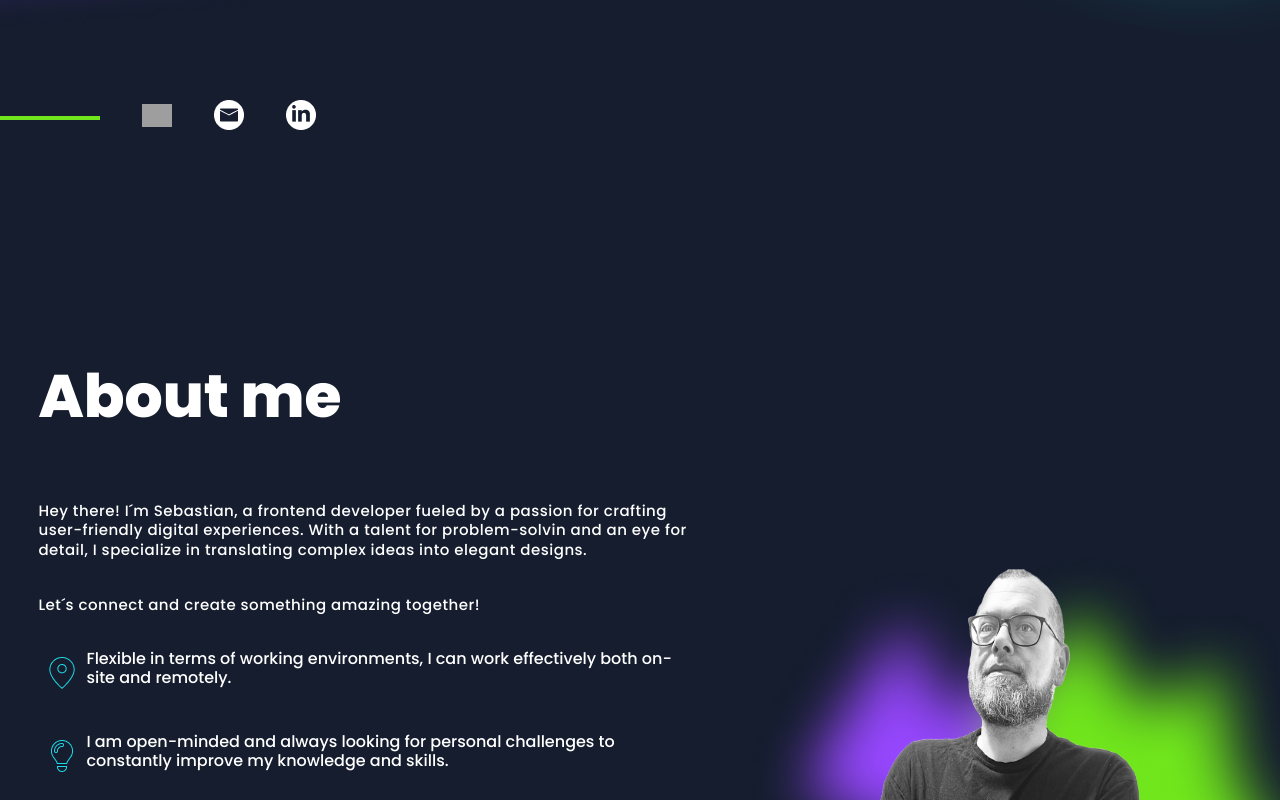
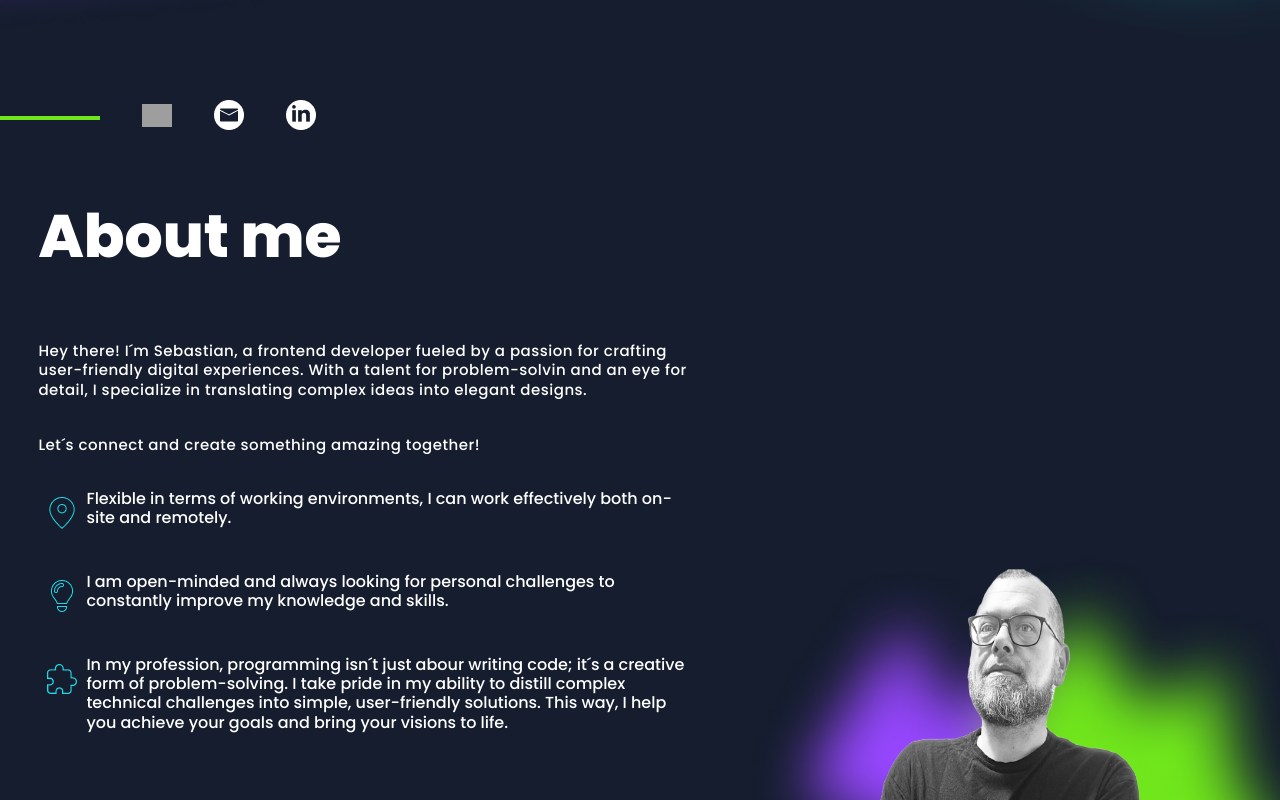
Before and after one commit to SebastianSchult/portfolioVer2, an Angular app: page / in a window 1280 px wide. Shown: the part 780-1580 px from the top of the page. Built offline with nearby package versions, Linux system fonts and the light colour scheme; grey boxes are pictures that could not be loaded.

Commit message:
skills-section res down to 1024px

```diff
--- a/src/app/main-content/about-me/about-me.component.scss
+++ b/src/app/main-content/about-me/about-me.component.scss
@@ -157,7 +157,6 @@ section {
 @media screen and (max-width: 1400px) {
   .about-me-description {
     margin-left: 3%;
-    margin-top: 160px;
     padding: 2rem 0rem;
     h1 {
       font-size: 60px;
--- a/src/app/main-content/skills/skills.component.scss
+++ b/src/app/main-content/skills/skills.component.scss
@@ -275,3 +275,7 @@ h2 {
     padding-left: 120px;
   }
 }
+
+@media screen and (min-width: 768px) and (max-width: 1023px){
+
+}
```
